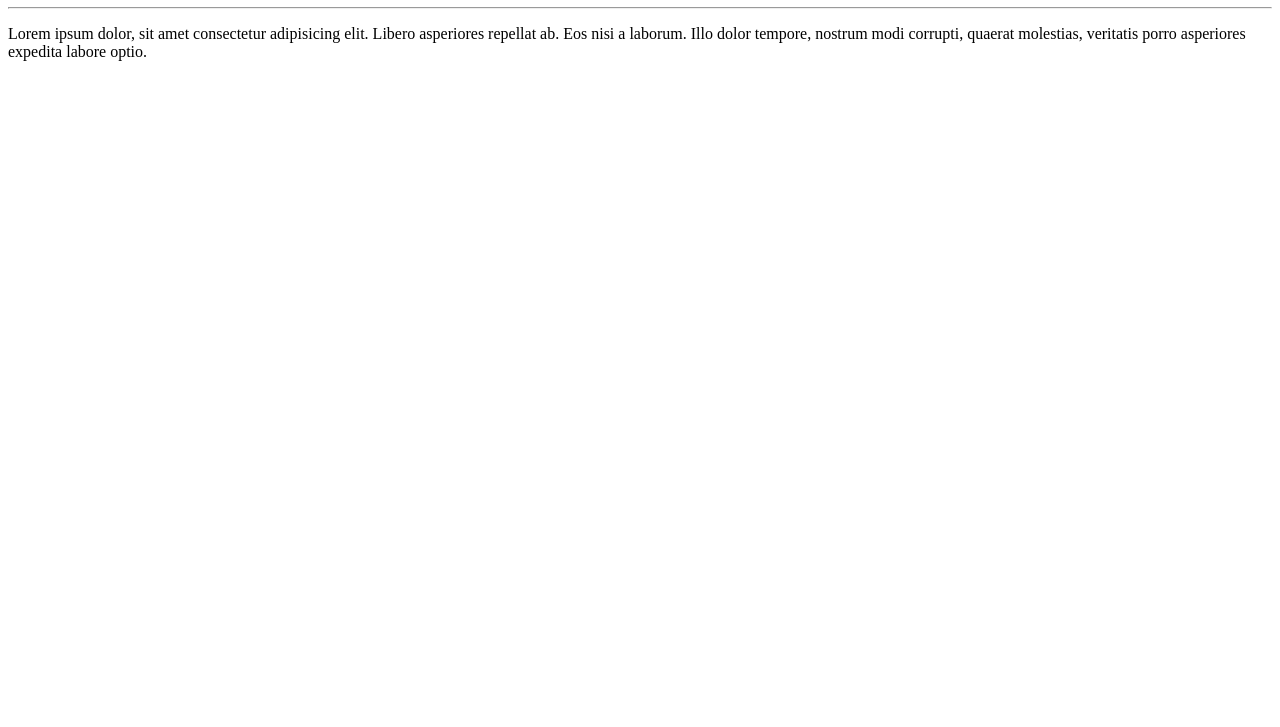
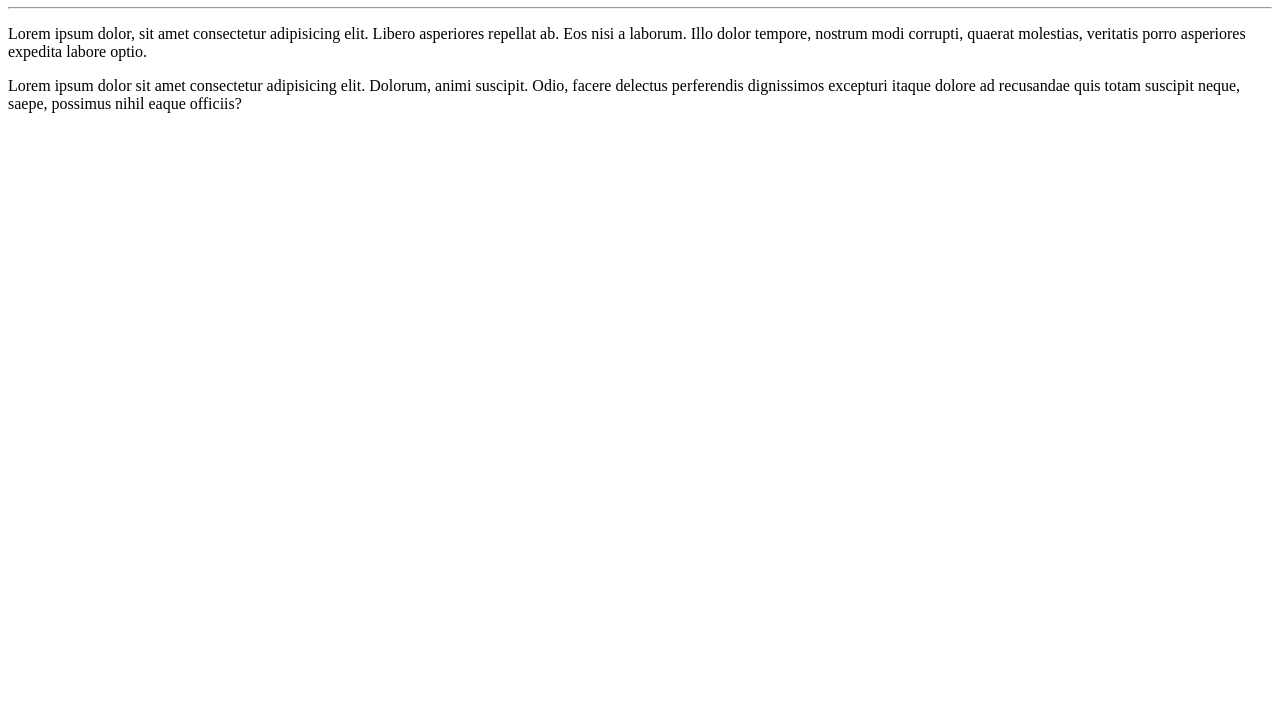
Before and after one commit to doug-aquino/OlaMundo, a plain HTML site: page site-exemplo/index.html in a window 1280 px wide. Shown: the part 73-800 px from the top of the page. Drawn offline with Linux system fonts and the light colour scheme.

Commit message:
adicionei um paragrafo

```diff
--- a/site-exemplo/index.html
+++ b/site-exemplo/index.html
@@ -9,5 +9,6 @@
     <h1>Olá, mundo !</h1>
     <hr>
     <p>Lorem ipsum dolor, sit amet consectetur adipisicing elit. Libero asperiores repellat ab. Eos nisi a laborum. Illo dolor tempore, nostrum modi corrupti, quaerat molestias, veritatis porro asperiores expedita labore optio.</p>
+    <p>Lorem ipsum dolor sit amet consectetur adipisicing elit. Dolorum, animi suscipit. Odio, facere delectus perferendis dignissimos excepturi itaque dolore ad recusandae quis totam suscipit neque, saepe, possimus nihil eaque officiis?</p>
 </body>
 </html>
```
